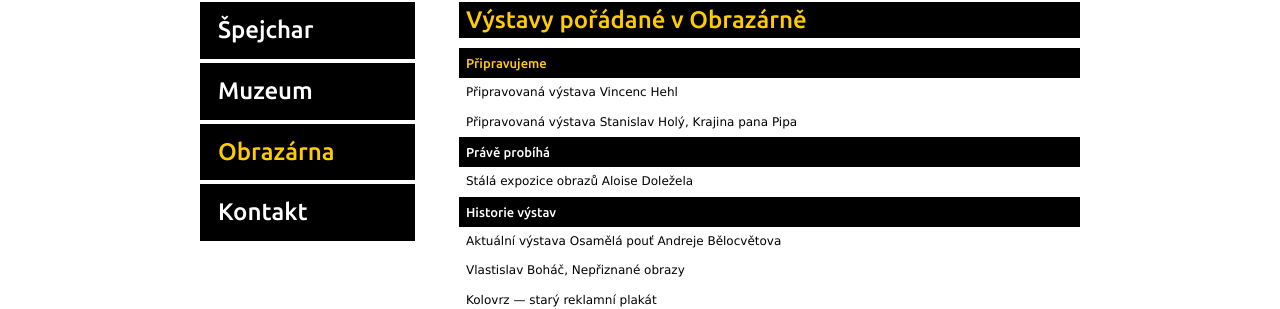
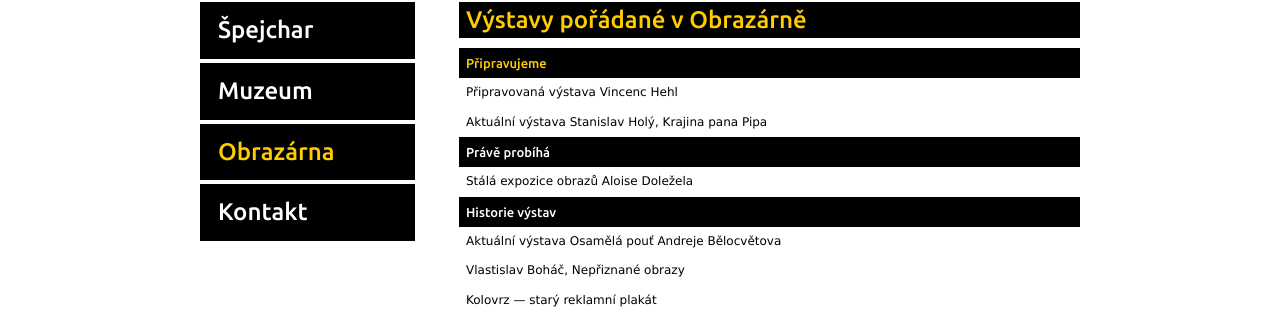
Before and after one commit to spejcharzelec/spejcharzelec.github.com, a Jekyll site: the page built from obrazarna/vystavy/index.html, in a window 1280 px wide. Shown: the part 271-580 px from the top of the page. Built offline with Jekyll 4.4.1, drawn with Linux system fonts in a browser that asks for light colours.

Commit message:
Update 2014-12-18-stanislav-holy.html

```diff
--- a/_posts/2014-12-18-stanislav-holy.html
+++ b/_posts/2014-12-18-stanislav-holy.html
@@ -1,8 +1,8 @@
 ---
 layout: vystava
-title: Připravovaná výstava
+title: Aktuální výstava
 subtitle: Stanislav Holý, Krajina pana Pipa
-tags: prvni-patro-future
+tags: prvni-patro
 category: obrazarna
 images:
   - "stanislav-holy/01.jpg"
```
